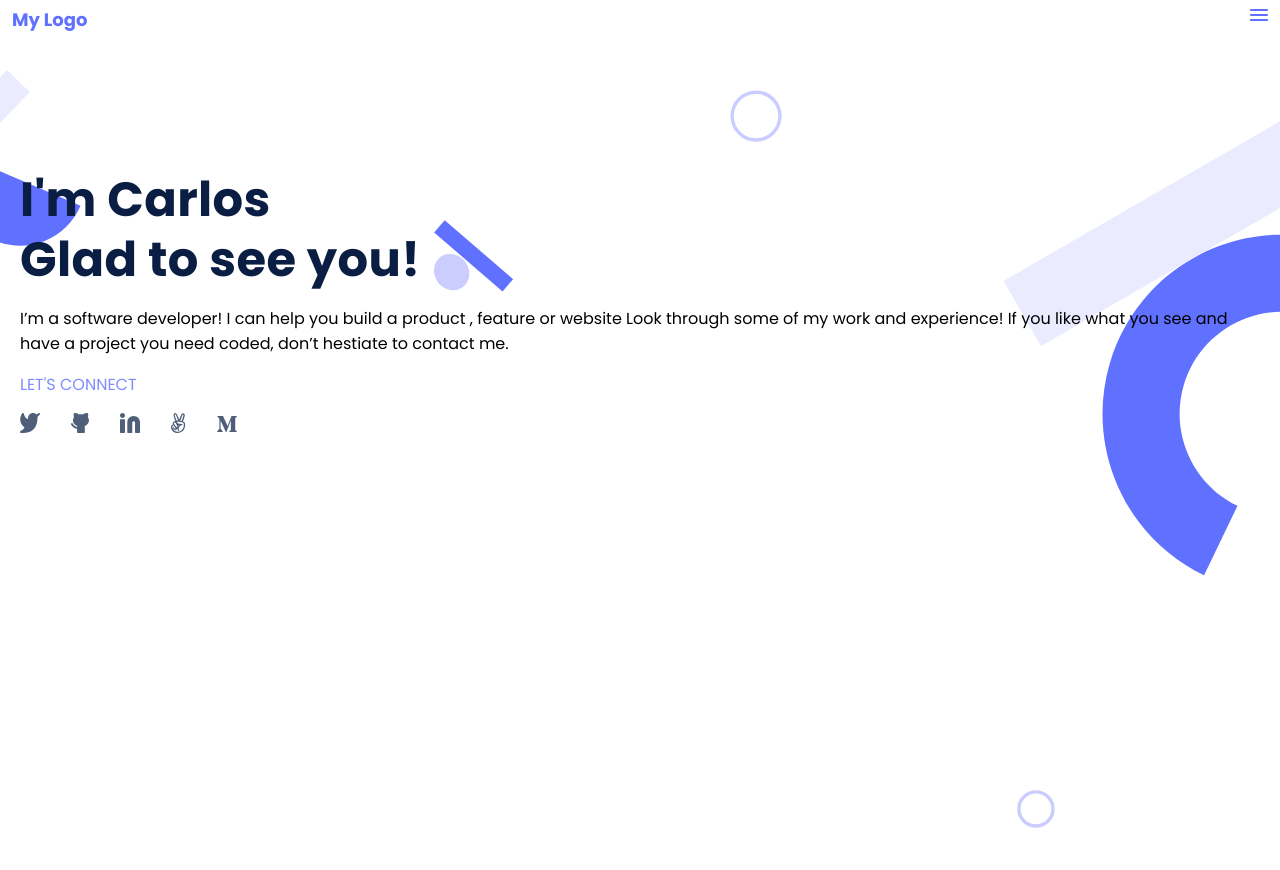
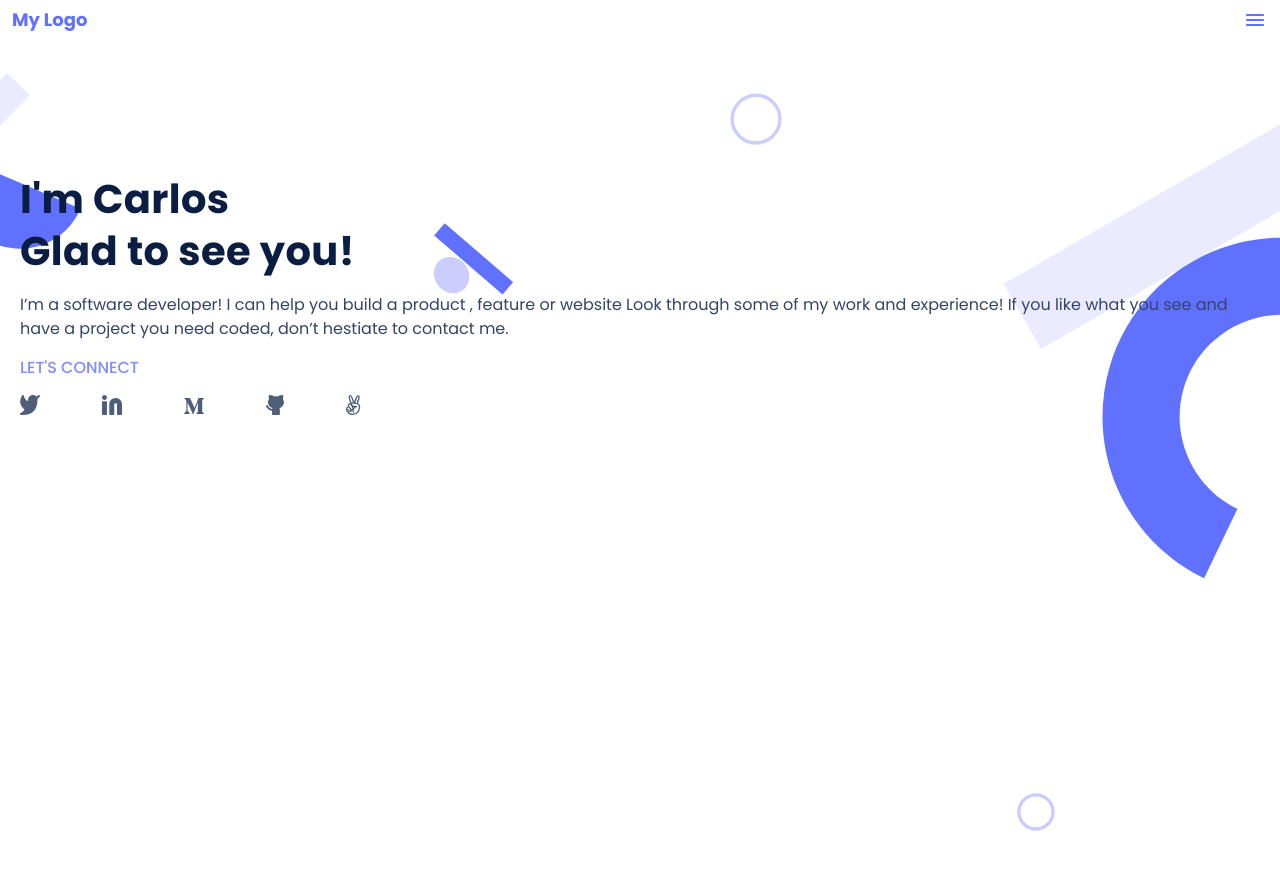
Before and after one commit to carlosisraelsilva/Portfolio, a plain HTML site: page index.html in a window 1280 px wide. Drawn offline with Linux system fonts and the light colour scheme.

Commit message:
improvements on the html css and readme files

```diff
--- a/index.html
+++ b/index.html
@@ -6,39 +6,33 @@
     <meta name="viewport" content="width=device-width, initial-scale=1.0">
     <title>Portfolio</title>
     <link rel="stylesheet" href="style.css">
-    <link href="https://fonts.googleapis.com/css2?family=Poppins:wght@400;700&display=swap" rel="stylesheet">
+    <link rel="preconnect" href="https://fonts.googleapis.com">
+<link rel="preconnect" href="https://fonts.gstatic.com" crossorigin>
+<link href="https://fonts.googleapis.com/css2?family=Poppins:wght@400;500;700&display=swap" rel="stylesheet">
 </head>
 <body>
-    <section class="first-sector">
-        <div class="header-comtainer">
-            <div class="header">
-                <div class="my-logo">My Logo</div>
+    <header>
+                <a href="#"class="my-logo">My Logo</a>
                 <nav class="nav-bar">
-                    <div class="menu-buttom"><a href="#"><img src="images/humburger-btn.svg" alt="menu-buttom"></a></div>
                 </nav>
-            </div>
-        </div>
-        <div class="content">
-            <section class="main">
-            <h2 class="my-name">
-                I'm Carlos <br> Glad to see you!
-            </h2>
-            <div class="my-work">
-            <p>I’m a software developer! I can help you build a product ,
+                <div class="menu-buttom"><a href="#"><img src="images/humburger-btn.svg" alt="menu-buttom"></a></div>
+    </header>
+    <section>
+            <h1 class="my-name">I'm Carlos <br> Glad to see you!</h1>
+            <p class="my-work"> I’m a software developer! I can help you build a product ,
             feature or website Look through some of my work and experience!
             If you like what you see and have a project you need coded,
             don’t hestiate to contact me.</p>
-            </div>
-            <div class="connect">LET'S CONNECT</div>
+
+            <h2 class="connect">LET'S CONNECT</h2>
             <ul class="icons">
-                <li><a href="#"><img src="images/twitter.svg" alt="twitter-icon"></a></li>
-                <li><a href="#"><img src="images/github.svg" alt="github-icon"></a></li>
-                <li><a href="#"><img src="images/linkedin.svg" alt="linkedin-icon"></a></li>
-                <li><a href="#"><img src="images/angellist.svg" alt="angellist-icon"></a></li>
-                <li><a href="#"><img src="images/medium.svg" alt="medium-icon"></a></li>
+                <li><a href="www.twitter.com/malamba_"><img src="images/twitter.svg" alt="twitter-icon"></a></li>
+                <li><a href="https://www.linkedin.com/in/malamba/"><img src="images/linkedin.svg" alt="linkedin-icon"></a></li>
+                <li><a href="https://medium.com/@onjakwe"><img src="images/medium.svg" alt="medium-icon"></a></li>
+                <li><a href="https://github.com/carlosisraelsilva"><img src="images/github.svg" alt="github-icon"></a></li>
+                <li><a href="https://www.angellist.com/"><img src="images/angellist.svg" alt="angellist-icon"></a></li>
             </ul>
-            </section>
+    </section>
         </div>
-    </section>
 </body>
 </html>
--- a/style.css
+++ b/style.css
@@ -5,85 +5,87 @@ body {
   margin: 0;
 }
 
-.first-sector {
+header {
   height: auto;
   width: 100%;
-  min-height: 100vh;
   border-radius: 0.25rem;
-}
-
-.main {
-  padding: 0 20px;
-}
-
-.header-comtainer {
   display: flex;
   justify-content: space-between;
   align-items: center;
   background-color: white;
 }
 
-.header {
-  display: flex;
-  align-items: center;
-}
-
 .my-logo {
-  width: 76px;
-  height: 20px;
+  width: fit-content;
   font-style: normal;
   color: #6070ff;
   font-size: 18px;
   line-height: 20px;
-  padding-top: 10px;
+  text-align: center;
   font-weight: 700;
-  padding-left: 12px;
+  margin: 10px 12px;
+  text-decoration: none;
 }
 
 .nav-bar {
-  position: absolute;
-  right: 12px;
+  width: 18px;
+  height: 12px;
 }
+
+.menu-buttom {
+  margin: 6px 16px;
+  text-align: center;
+}
+
 
 /* content */
 
-.content {
+section {
   background: url(images/header-shapes\ mobile@2x.svg);
   height: 100vh;
   background-repeat: no-repeat;
   background-size: 100% auto;
+  padding: 0 20px;
 }
 
 .my-name {
-  width: 920;
+  width: 327;
+  height: 150;
   font-family: 'Poppins', sans-serif;
-  font-size: 48px;
+  font-size: 40px;
   font-weight: 700;
-  line-height: 60px;
+  line-height: 52px;
   margin-bottom: 10px;
   letter-spacing: 0.37px;
   padding-top: 100px;
   color: #091e42;
-  flex: 1;
 }
 
 .my-work {
+  width: 327;
+  height: 146;
+  font-weight: 400;
+  line-height: 24px;
   font-size: 16px;
+  color: #344563;
   margin-bottom: 15px;
   text-align: left;
 }
 
 .connect {
+  width: 117;
+  height: 24px;
   font-size: 16px;
   margin-bottom: 5px;
   color: #7f8cff;
   text-align: left;
   font-weight: 500;
+  line-height: 24px;
 }
 
 .icons {
-  width: 50%;
-  height: 10%;
+  width: 100%;
+  height: 3%;
   margin-bottom: 5px;
   display: flex;
   justify-content: start;
```
Also changed, not shown: 1 other file.
